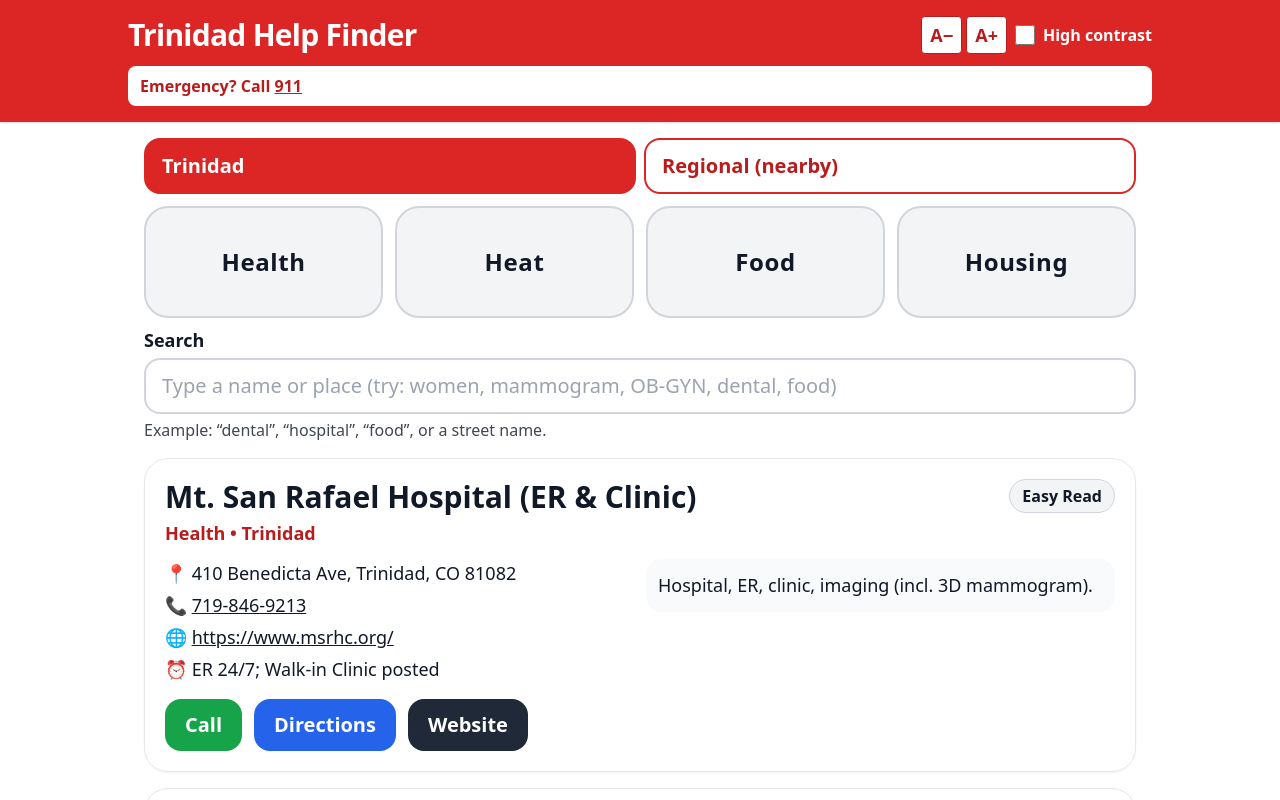
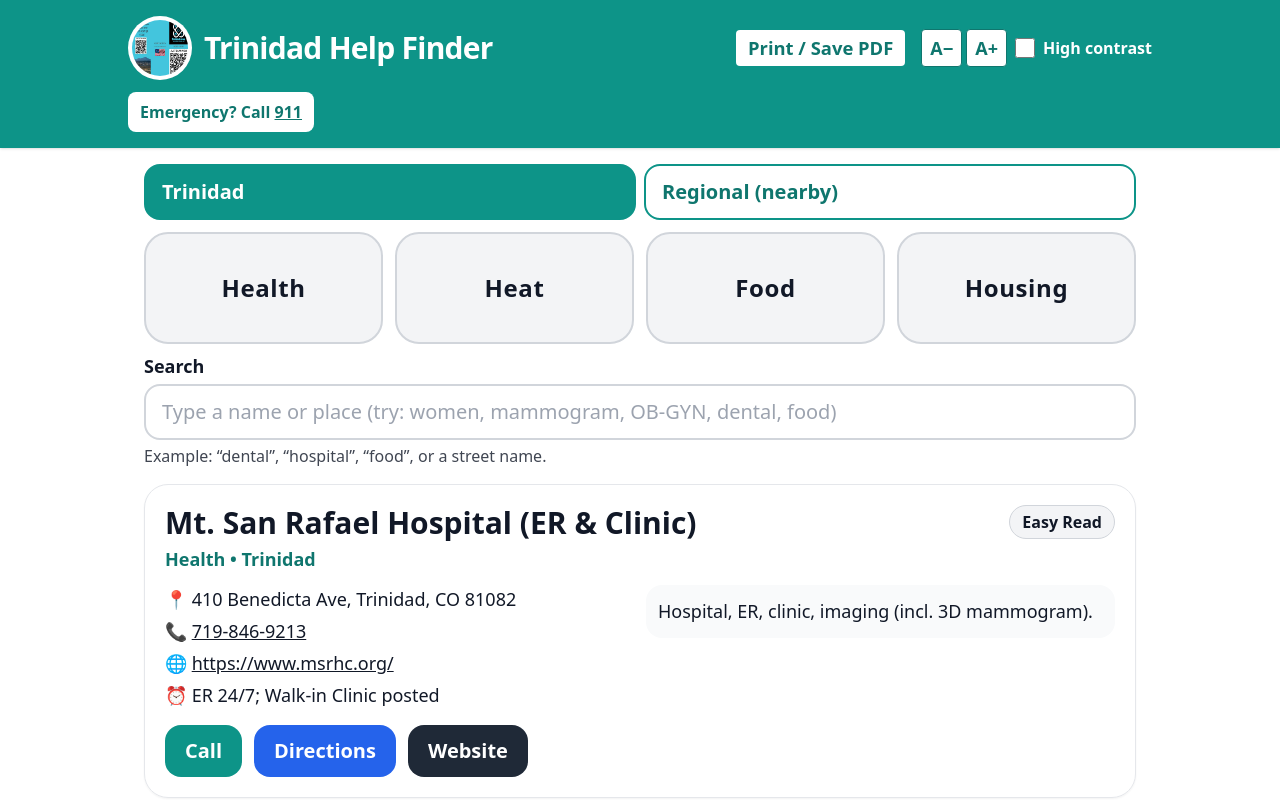
Before and after one commit to travisforcolorado/HackTrrinidadForward, a React (Vite) app: page / in a window 1280 px wide. Shown: the top 800 px of the page. Built offline with nearby package versions, Linux system fonts and the light colour scheme.

Commit message:
feat: rebrand to teal, add logo, QR code, and print support

```diff
--- a/package.json
+++ b/package.json
@@ -10,7 +10,8 @@
   },
   "dependencies": {
     "react": "^18.3.1",
-    "react-dom": "^18.3.1"
+    "react-dom": "^18.3.1",
+    "react-qr-code": "^2.0.18"
   },
   "devDependencies": {
     "@vitejs/plugin-react": "^4.3.0",
--- a/src/TrinidadHelpFinder.jsx
+++ b/src/TrinidadHelpFinder.jsx
@@ -1,4 +1,5 @@
 import React, { useMemo, useState } from "react";
+import QRCode from "react-qr-code";
 
 const CATEGORIES = [
   { key: "Health", label: "Health" },
@@ -448,6 +449,149 @@ const RESOURCES = [
     hours: "Call for hours",
     notes: "Gender‑affirming care for youth (regional).",
     tags: []
+  },
+  {
+    type: "Primary",
+    category: "Health",
+    name: "Diane Buscarello, LPC",
+    address: "Trinidad, CO",
+    phone: "",
+    website: "https://www.7cups.com/",
+    hours: "Call for appointment",
+    notes: "Counseling for family stress, trauma, PTSD, and relationships.",
+    tags: ["mental-health"]
+  },
+  {
+    type: "Primary",
+    category: "Health",
+    name: "Colorado Crisis Services (Statewide)",
+    address: "",
+    phone: "1-844-493-8255",
+    website: "https://coloradocrisisservices.org/",
+    hours: "24/7",
+    notes: "Immediate crisis support. Text 'TALK' to 38255.",
+    tags: ["mental-health"]
+  },
+  {
+    type: "Primary",
+    category: "Food",
+    name: "Compassion Food Bank (Trinidad)",
+    address: "Trinidad, CO",
+    phone: "",
+    website: "https://foodpantries.org/",
+    hours: "4th Sat 10a–1:30p",
+    notes: "Food assistance.",
+    tags: []
+  },
+  {
+    type: "Secondary",
+    category: "Health",
+    name: "Spanish Peaks Mental Health Center",
+    address: "926 Russell Ave, Walsenburg, CO 81089",
+    phone: "719-738-2386",
+    website: "https://www.spmhc.org/",
+    hours: "Call for hours",
+    notes: "Outpatient/inpatient services, therapy, dual diagnosis.",
+    tags: ["mental-health"]
+  },
+  {
+    type: "Secondary",
+    category: "Health",
+    name: "Health Solutions – Walsenburg",
+    address: "926 Russell Ave, Walsenburg, CO 81089",
+    phone: "719-545-2746",
+    website: "https://www.health.solutions/",
+    hours: "Call for hours; 24/7 crisis",
+    notes: "Mental health crisis intervention & substance abuse treatment.",
+    tags: ["mental-health"]
+  },
+  {
+    type: "Secondary",
+    category: "Health",
+    name: "Pinwheel Healing Center",
+    address: "186 Hospital Dr, Raton, NM 87740",
+    phone: "505-636-6100",
+    website: "https://pinwheelhealing.com/",
+    hours: "Call for hours",
+    notes: "Counseling, PTSD/anxiety treatment, addiction treatment.",
+    tags: ["mental-health"]
+  },
+  {
+    type: "Secondary",
+    category: "Health",
+    name: "Tri County Community Services (Raton)",
+    address: "220 4th Ave, Raton, NM 87740",
+    phone: "575-445-2754",
+    website: "https://www.tccservices.org/",
+    hours: "Call for hours",
+    notes: "Therapy, medication management, crisis intervention.",
+    tags: ["mental-health"]
+  },
+  {
+    type: "Secondary",
+    category: "Health",
+    name: "Health Solutions Crisis Center (Pueblo)",
+    address: "1310 Chinook Ln, Pueblo, CO 81001",
+    phone: "719-545-2746",
+    website: "https://www.health.solutions/",
+    hours: "24/7 Walk-in",
+    notes: "Immediate mental health crisis help for all ages.",
+    tags: ["mental-health"]
+  },
+  {
+    type: "Secondary",
+    category: "Food",
+    name: "Walsenburg WIC Clinic",
+    address: "119 E Fifth St, Walsenburg, CO 81089",
+    phone: "719-738-2650",
+    website: "https://www.coloradowic.gov/",
+    hours: "Mon–Thu 9a–3p",
+    notes: "Nutrition for women/infants/children.",
+    tags: ["women", "wic"]
+  },
+  {
+    type: "Secondary",
+    category: "Food",
+    name: "Dorcas Circle Food Pantry",
+    address: "911 Main St, Walsenburg, CO 81089",
+    phone: "719-738-2291",
+    website: "",
+    hours: "Tue/Thu (Call)",
+    notes: "Food assistance.",
+    tags: []
+  },
+  {
+    type: "Secondary",
+    category: "Food",
+    name: "Raton Hunger Pantry",
+    address: "430 N 2nd St, Raton, NM 87740",
+    phone: "505-652-6769",
+    website: "",
+    hours: "2nd/4th Sat 11a–1p",
+    notes: "Food distribution.",
+    tags: []
+  },
+  {
+    type: "Secondary",
+    category: "Food",
+    name: "Colfax County WIC (Raton)",
+    address: "226 E 4th Ave, Raton, NM 87740",
+    phone: "575-445-3601",
+    website: "https://www.nmwic.org/",
+    hours: "Mon–Fri 8a–5p",
+    notes: "WIC services for families.",
+    tags: ["women", "wic"]
+  },
+  {
+    type: "Secondary",
+    category: "Food",
+    name: "Pueblo WIC Clinic",
+    address: "Pueblo, CO (Multiple locations)",
+    phone: "719-583-4392",
+    website: "https://county.pueblo.org/wic",
+    hours: "Call for hours",
+    notes: "Nutrition support for women/children.",
+    tags: ["women", "wic"]
   }
 ];
 
@@ -459,6 +603,7 @@ function TrinidadHelpFinder() {
   const [fontPct, setFontPct] = useState(115);
   const [dentalOnly, setDentalOnly] = useState(false);
   const [womenOnly, setWomenOnly] = useState(false);
+  const [mentalHealthOnly, setMentalHealthOnly] = useState(false);
 
   const data = useMemo(() => {
     return RESOURCES
@@ -479,7 +624,9 @@ function TrinidadHelpFinder() {
           !womenOnly ||
           (r.tags || []).includes("women") ||
           hay.includes("women");
-        return matchesQ && matchesDental && matchesWomen;
+        const matchesMental =
+          !mentalHealthOnly || (r.tags || []).includes("mental-health");
+        return matchesQ && matchesDental && matchesWomen && matchesMental;
       })
       .sort((a, b) => {
         if (!womenOnly) return 0;
@@ -487,7 +634,11 @@ function TrinidadHelpFinder() {
         const bw = (b.tags || []).includes("women") ? 1 : 0;
         return bw - aw;
       });
-  }, [which, cat, q, dentalOnly, womenOnly]);
+  }, [which, cat, q, dentalOnly, womenOnly, mentalHealthOnly]);
+
+  const handlePrint = () => {
+    window.print();
+  };
 
   const incFont = () => setFontPct((p) => Math.min(170, p + 10));
   const decFont = () => setFontPct((p) => Math.max(100, p - 10));
@@ -498,6 +649,20 @@ function TrinidadHelpFinder() {
       className={`${hc ? "bg-black text-white" : "bg-white text-gray-900"}`}
       style={{ fontSize: `${fontPct}%` }}
     >
+      <style>
+        {`
+        @media print {
+          @page { margin: 0.5cm; }
+          body { -webkit-print-color-adjust: exact; print-color-adjust: exact; }
+          header, footer, .no-print { display: none !important; }
+          .print-only { display: block !important; }
+          article { break-inside: avoid; border: 1px solid #ccc; padding: 10px; margin-bottom: 10px; }
+        }
+        .print-only { display: none; }
+        `}
+      </style>
+
+      {/* Skip Links */}
       <a
         href="#main"
         className="sr-only focus:not-sr-only focus:absolute focus:top-2 focus:left-2 focus:bg-yellow-300 focus:text-black focus:px-3 focus:py-2 focus:rounded"
@@ -512,13 +677,25 @@ function TrinidadHelpFinder() {
       </a>
 
       <header
-        className={`${hc ? "bg-yellow-500 text-black" : "bg-red-600 text-white"} p-4 shadow`}
+        className={`${hc ? "bg-yellow-500 text-black" : "bg-teal-600 text-white"} p-4 shadow no-print`}
         role="banner"
       >
         <div className="max-w-5xl mx-auto flex items-center justify-between gap-3">
+          <div className="flex items-center gap-3">
+            <img src="./logo.png" alt="Trinidad Area Resource Finder Logo" className="h-12 w-12 md:h-16 md:w-16 rounded-full bg-white p-1" />
             <h1 className="text-2xl md:text-3xl font-bold tracking-tight">
               Trinidad Help Finder
             </h1>
+          </div>
+
+          <div className="flex items-center gap-4">
+            <button
+              onClick={handlePrint}
+              className="hidden md:inline-block bg-white text-teal-700 px-3 py-1 rounded font-bold hover:bg-gray-100"
+            >
+              Print / Save PDF
+            </button>
+
             <div
               className="flex items-center gap-2"
               aria-label="Accessibility settings"
@@ -530,12 +707,10 @@ function TrinidadHelpFinder() {
               >
                 <button
                   onClick={decFont}
-                className={`${
-                  hc
+                  className={`${hc
                       ? "bg-black text-white border-white"
-                    : "bg-white text-red-700 border-red-700"
-                } border rounded px-2 py-1 text-lg font-bold focus:outline-none focus-visible:ring-4 focus-visible:ring-offset-2 ${
-                  hc ? "focus-visible:ring-yellow-300" : "focus-visible:ring-red-300"
+                      : "bg-white text-teal-700 border-teal-700"
+                    } border rounded px-2 py-1 text-lg font-bold focus:outline-none focus-visible:ring-4 focus-visible:ring-offset-2 ${hc ? "focus-visible:ring-yellow-300" : "focus-visible:ring-teal-300"
                     }`}
                   aria-label="Decrease text size"
                 >
@@ -543,12 +718,10 @@ function TrinidadHelpFinder() {
                 </button>
                 <button
                   onClick={incFont}
-                className={`${
-                  hc
+                  className={`${hc
                       ? "bg-black text-white border-white"
-                    : "bg-white text-red-700 border-red-700"
-                } border rounded px-2 py-1 text-lg font-bold focus:outline-none focus-visible:ring-4 focus-visible:ring-offset-2 ${
-                  hc ? "focus-visible:ring-yellow-300" : "focus-visible:ring-red-300"
+                      : "bg-white text-teal-700 border-teal-700"
+                    } border rounded px-2 py-1 text-lg font-bold focus:outline-none focus-visible:ring-4 focus-visible:ring-offset-2 ${hc ? "focus-visible:ring-yellow-300" : "focus-visible:ring-teal-300"
                     }`}
                   aria-label="Increase text size"
                 >
@@ -567,19 +740,32 @@ function TrinidadHelpFinder() {
               </label>
             </div>
           </div>
-        <div className="max-w-5xl mx-auto mt-3 text-sm md:text-base">
+        </div>
+        <div className="max-w-5xl mx-auto mt-3 text-sm md:text-base flex justify-between items-center">
           <div
-            className={`${
-              hc ? "bg-white text-black" : "bg-white text-red-700"
+            className={`${hc ? "bg-white text-black" : "bg-white text-teal-700"
               } rounded-lg px-3 py-2 font-semibold`}
           >
             Emergency? Call <a className="underline" href="tel:911">911</a>
           </div>
+          {/* Mobile Print Button */}
+          <button
+            onClick={handlePrint}
+            className="md:hidden bg-white text-teal-700 px-3 py-2 rounded font-bold text-sm"
+          >
+            Print
+          </button>
         </div>
       </header>
 
+      {/* Print Header */}
+      <div className="print-only text-center mb-5">
+        <h1 className="text-3xl font-bold">Trinidad Help Finder Resources</h1>
+        <p>Resources for Trinidad, Walsenburg, Raton, and Pueblo.</p>
+      </div>
+
       <main id="main" className="max-w-5xl mx-auto p-4" role="main">
-        <fieldset className="mb-3" aria-label="Location scope">
+        <fieldset className="mb-3 no-print" aria-label="Location scope">
           <legend className="sr-only">Choose Trinidad or Regional resources</legend>
           <div
             className="flex gap-2"
@@ -589,16 +775,14 @@ function TrinidadHelpFinder() {
             {["Primary", "Secondary"].map((t) => (
               <label
                 key={t}
-                className={`flex-1 rounded-2xl px-4 py-3 text-xl font-bold border-2 cursor-pointer ${
-                  which === t
+                className={`flex-1 rounded-2xl px-4 py-3 text-xl font-bold border-2 cursor-pointer ${which === t
                     ? hc
                       ? "bg-yellow-500 text-black border-yellow-500"
-                      : "bg-red-600 text-white border-red-600"
+                      : "bg-teal-600 text-white border-teal-600"
                     : hc
                       ? "bg-black text-white border-white"
-                    : "bg-white text-red-700 border-red-600"
-                } focus-within:outline-none focus-within:ring-4 ${
-                  hc ? "focus-within:ring-yellow-300" : "focus-within:ring-red-300"
+                      : "bg-white text-teal-700 border-teal-600"
+                  } focus-within:outline-none focus-within:ring-4 ${hc ? "focus-within:ring-yellow-300" : "focus-within:ring-teal-300"
                   }`}
               >
                 <input
@@ -621,7 +805,7 @@ function TrinidadHelpFinder() {
         </fieldset>
 
         <div
-          className="grid grid-cols-2 md:grid-cols-4 gap-3 mb-2"
+          className="grid grid-cols-2 md:grid-cols-4 gap-3 mb-2 no-print"
           role="group"
           aria-label="Filter by category"
         >
@@ -634,16 +818,16 @@ function TrinidadHelpFinder() {
                 if (next !== "Health") {
                   setDentalOnly(false);
                   setWomenOnly(false);
+                  setMentalHealthOnly(false);
                 }
               }}
-              className={`rounded-3xl h-24 md:h-28 border-2 flex items-center justify-center text-2xl font-extrabold tracking-wide focus:outline-none focus-visible:ring-4 focus-visible:ring-offset-2 ${
-                cat === c.key
+              className={`rounded-3xl h-24 md:h-28 border-2 flex items-center justify-center text-2xl font-extrabold tracking-wide focus:outline-none focus-visible:ring-4 focus-visible:ring-offset-2 ${cat === c.key
                   ? hc
                     ? "bg-yellow-500 text-black border-yellow-500 focus-visible:ring-yellow-300"
-                    : "bg-red-600 text-white border-red-600 focus-visible:ring-red-300"
+                    : "bg-teal-600 text-white border-teal-600 focus-visible:ring-teal-300"
                   : hc
                     ? "bg-black text-white border-white focus-visible:ring-yellow-300"
-                  : "bg-gray-100 border-gray-300 text-gray-900 focus-visible:ring-red-300"
+                    : "bg-gray-100 border-gray-300 text-gray-900 focus-visible:ring-teal-300"
                 }`}
               aria-pressed={cat === c.key}
               aria-label={
@@ -660,7 +844,7 @@ function TrinidadHelpFinder() {
 
         {cat === "Health" && (
           <div
-            className="mb-4 flex flex-wrap items-center gap-6"
+            className="mb-4 flex flex-wrap items-center gap-6 no-print"
             role="group"
             aria-label="Health subfilters"
           >
@@ -684,10 +868,20 @@ function TrinidadHelpFinder() {
               />
               Women’s health
             </label>
+            <label className="inline-flex items-center gap-2 text-base md:text-lg font-semibold">
+              <input
+                type="checkbox"
+                className="h-5 w-5"
+                checked={mentalHealthOnly}
+                onChange={(e) => setMentalHealthOnly(e.target.checked)}
+                aria-label="Show mental health resources only"
+              />
+              Mental Health
+            </label>
           </div>
         )}
 
-        <div className="mb-4">
+        <div className="mb-4 no-print">
           <label htmlFor="search" className="block text-lg font-bold mb-1">
             Search
           </label>
@@ -696,10 +890,9 @@ function TrinidadHelpFinder() {
             value={q}
             onChange={(e) => setQ(e.target.value)}
             placeholder="Type a name or place (try: women, mammogram, OB‑GYN, dental, food)"
-            className={`w-full rounded-2xl border-2 px-4 py-3 text-xl focus:outline-none focus-visible:ring-4 focus-visible:ring-offset-2 ${
-              hc
+            className={`w-full rounded-2xl border-2 px-4 py-3 text-xl focus:outline-none focus-visible:ring-4 focus-visible:ring-offset-2 ${hc
                 ? "bg-black border-white text-white focus-visible:ring-yellow-300"
-                : "border-gray-300 focus-visible:ring-red-300"
+                : "border-gray-300 focus-visible:ring-teal-300"
               }`}
             aria-describedby="searchHelp"
           />
@@ -724,8 +917,7 @@ function TrinidadHelpFinder() {
             return (
               <li key={i} role="listitem">
                 <article
-                  className={`rounded-3xl border shadow-sm p-4 md:p-5 ${
-                    hc ? "border-white" : "border-gray-200"
+                  className={`rounded-3xl border shadow-sm p-4 md:p-5 ${hc ? "border-white" : "border-gray-200"
                     }`}
                   role="region"
                   aria-labelledby={headingId}
@@ -740,8 +932,7 @@ function TrinidadHelpFinder() {
                         {r.name}
                       </h2>
                       <div
-                        className={`mt-1 text-base md:text-lg font-semibold ${
-                          hc ? "text-yellow-300" : "text-red-700"
+                        className={`mt-1 text-base md:text-lg font-semibold ${hc ? "text-yellow-300" : "text-teal-700"
                           }`}
                       >
                         {r.category} • {" "}
@@ -749,8 +940,7 @@ function TrinidadHelpFinder() {
                       </div>
                     </div>
                     <div
-                      className={`shrink-0 text-sm md:text-base font-bold px-3 py-1 rounded-full ${
-                        hc
+                      className={`shrink-0 text-sm md:text-base font-bold px-3 py-1 rounded-full ${hc
                           ? "bg-white text-black border border-black"
                           : "bg-gray-100 border border-gray-300"
                         }`}
@@ -799,13 +989,18 @@ function TrinidadHelpFinder() {
                           <span>{r.hours}</span>
                         </div>
                       )}
+                      {/* Tags for print view or screen readers */}
+                      {r.tags && r.tags.length > 0 && (
+                        <div className="mt-1 text-sm opacity-75 print-only">
+                          Tags: {r.tags.join(", ")}
+                        </div>
+                      )}
                     </div>
                     <div>
                       {r.notes && (
                         <p
                           id={notesId}
-                          className={`${
-                            hc
+                          className={`${hc
                               ? "bg-black text-white border border-white"
                               : "bg-gray-50"
                             } rounded-2xl p-3 text-lg leading-relaxed`}
@@ -816,18 +1011,16 @@ function TrinidadHelpFinder() {
                     </div>
                   </div>
 
-                  <div className="mt-4 flex flex-wrap gap-3">
+                  <div className="mt-4 flex flex-wrap gap-3 no-print">
                     {r.phone && (
                       <a
                         href={`tel:${r.phone.replace(/[^\d+]/g, "")}`}
-                        className={`${
-                          hc
+                        className={`${hc
                             ? "bg-yellow-500 text-black"
-                            : "bg-green-600 text-white"
-                        } rounded-2xl px-5 py-3 text-xl font-bold focus:outline-none focus-visible:ring-4 focus-visible:ring-offset-2 ${
-                          hc
+                            : "bg-teal-600 text-white"
+                          } rounded-2xl px-5 py-3 text-xl font-bold focus:outline-none focus-visible:ring-4 focus-visible:ring-offset-2 ${hc
                             ? "focus-visible:ring-yellow-300"
-                            : "focus-visible:ring-green-300"
+                            : "focus-visible:ring-teal-300"
                           }`}
                         aria-label={`Call ${r.name}`}
                       >
@@ -839,12 +1032,10 @@ function TrinidadHelpFinder() {
                         href={mapLink(r.address)}
                         target="_blank"
                         rel="noreferrer"
-                        className={`${
-                          hc
+                        className={`${hc
                             ? "bg-yellow-500 text-black"
                             : "bg-blue-600 text-white"
-                        } rounded-2xl px-5 py-3 text-xl font-bold focus:outline-none focus-visible:ring-4 focus-visible:ring-offset-2 ${
-                          hc
+                          } rounded-2xl px-5 py-3 text-xl font-bold focus:outline-none focus-visible:ring-4 focus-visible:ring-offset-2 ${hc
                             ? "focus-visible:ring-yellow-300"
                             : "focus-visible:ring-blue-300"
                           }`}
@@ -858,12 +1049,10 @@ function TrinidadHelpFinder() {
                         href={r.website}
                         target="_blank"
                         rel="noreferrer"
-                        className={`${
-                          hc
+                        className={`${hc
                             ? "bg-yellow-500 text-black"
                             : "bg-gray-800 text-white"
-                        } rounded-2xl px-5 py-3 text-xl font-bold focus:outline-none focus-visible:ring-4 focus-visible:ring-offset-2 ${
-                          hc
+                          } rounded-2xl px-5 py-3 text-xl font-bold focus:outline-none focus-visible:ring-4 focus-visible:ring-offset-2 ${hc
                             ? "focus-visible:ring-yellow-300"
                             : "focus-visible:ring-gray-400"
                           }`}
@@ -879,7 +1068,16 @@ function TrinidadHelpFinder() {
           })}
         </ul>
 
-        <div className="mt-8 text-base md:text-lg opacity-80">
+        {/* QR Code Section */}
+        <div className="mt-12 p-6 bg-white rounded-3xl border border-gray-200 shadow text-center no-print">
+          <h2 className="text-2xl font-bold mb-4">Share this Resource</h2>
+          <p className="mb-4 text-lg">Scan this QR code to share or save.</p>
+          <div className="inline-block p-4 bg-white rounded-xl shadow-lg">
+            <QRCode value={window.location.href} size={180} />
+          </div>
+        </div>
+
+        <div className="mt-8 text-base md:text-lg opacity-80 no-print">
           Please call to confirm hours. This tool lists help for Trinidad first.
           Regional options include nearby cities (Pueblo, Walsenburg, Raton,
           Colorado Springs).
--- a/vite.config.js
+++ b/vite.config.js
@@ -3,5 +3,8 @@ import react from "@vitejs/plugin-react";
 
 export default defineConfig({
   plugins: [react()],
+  server: {
+    port: 3001
+  },
   base: "./"
 });
```
Also changed, not shown: public/logo.png (added), 1 other file (tests, documents, lock files or other folders). Lines whose indentation alone changed are shown as unchanged.
